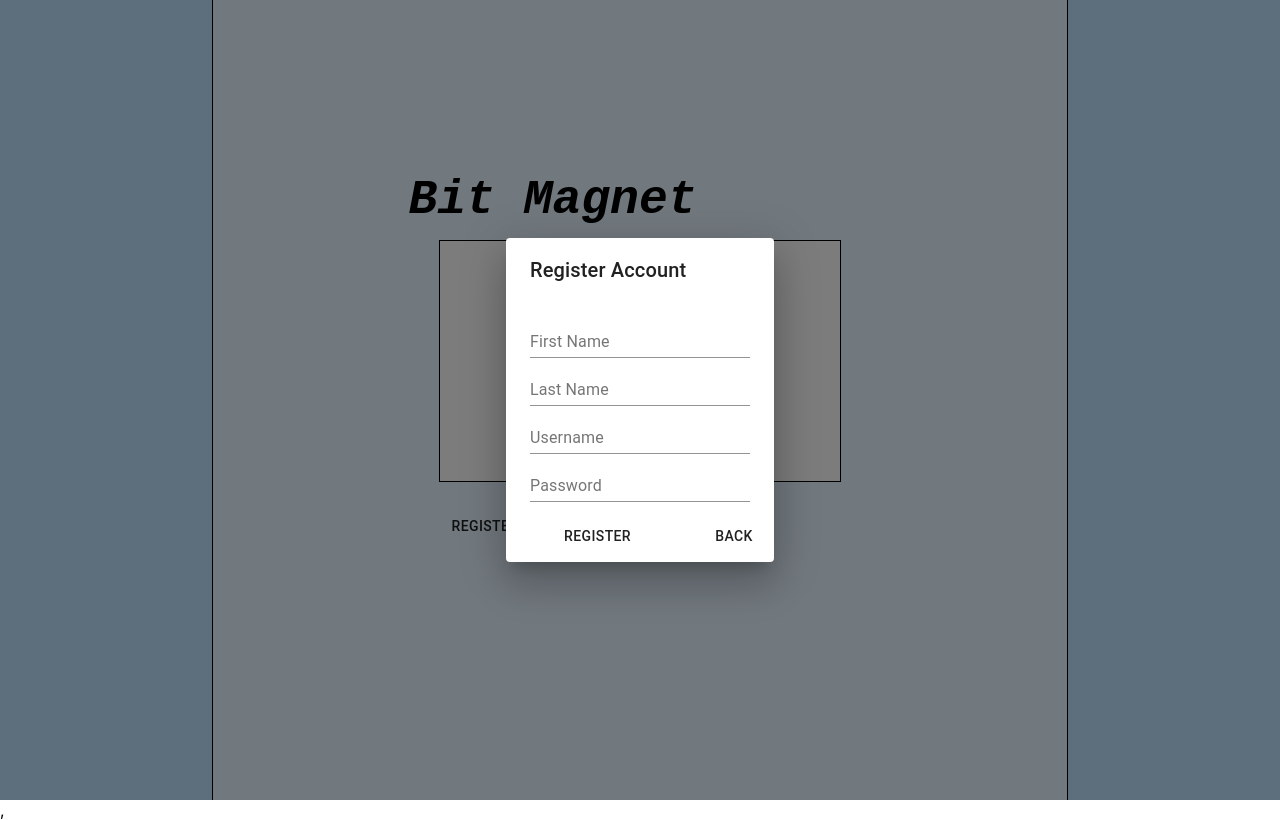
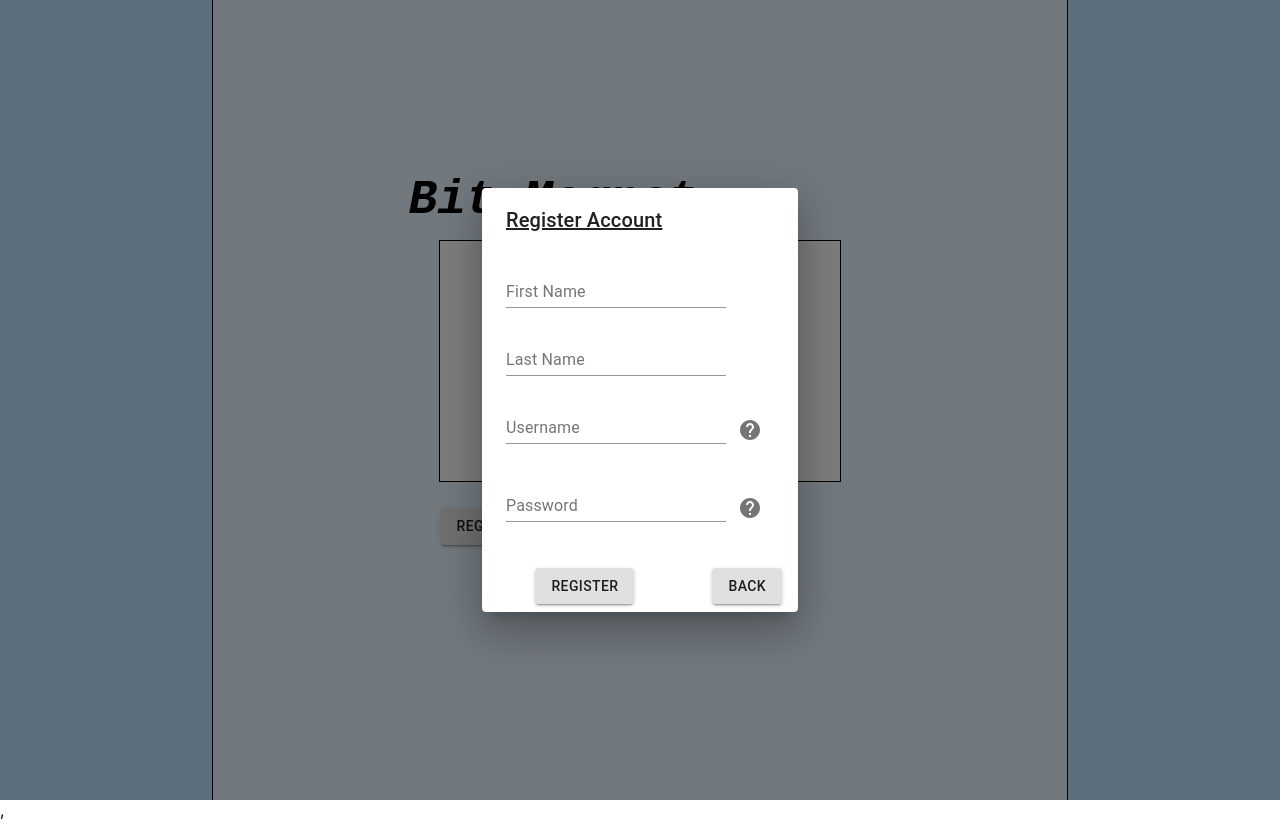
Before and after one commit to jschuckm/BitMagnet, a React (Create React App) app in the folder Frontend/my-app/: page / in a window 1280 px wide. Both pictures are taken after a click on the button "REGISTER". Built offline with nearby package versions, Linux system fonts and the light colour scheme.

Commit message:
Login UI Upgrading

```diff
--- a/Frontend/my-app/src/Login.js
+++ b/Frontend/my-app/src/Login.js
@@ -2,7 +2,8 @@ import React from 'react';
 
 import blue from '@material-ui/core/colors/blue';
 import grey from '@material-ui/core/colors/grey';
-import { TextField, Button, Dialog, DialogTitle, DialogContent, DialogActions, Typography } from '@material-ui/core';
+import { TextField, Button, Dialog, DialogTitle, DialogContent, DialogActions, Typography, IconButton, Divider } from '@material-ui/core';
+import { Help } from '@material-ui/icons';
 import { Redirect } from "react-router-dom";
 
 import './App.css';
@@ -12,12 +13,18 @@ class Login extends React.Component {
         super(props);
         this.handleOpenDialog=this.handleOpenDialog.bind(this);
         this.handleCloseDialog=this.handleCloseDialog.bind(this);
+        this.usernameHoverOpenDialog=this.usernameHoverOpenDialog.bind(this);
+        this.usernameHoverCloseDialog=this.usernameHoverCloseDialog.bind(this);
+        this.passwordHoverOpenDialog=this.passwordHoverOpenDialog.bind(this);
+        this.passwordHoverCloseDialog=this.passwordHoverCloseDialog.bind(this);
         this.registerAuthentication=this.registerAuthentication.bind(this);
         this.loginAuthentication=this.loginAuthentication.bind(this);
         this.state = {
             username: '',
             password: '',
             openDialog: false,
+            usernameOpenDialog: false,
+            passwordOpenDialog: false,
             registeredFirstName: '',
             registeredLastName: '',
             registeredUsername: '',
@@ -34,7 +41,16 @@ class Login extends React.Component {
     }
 
     registerAuthentication(){
-
+      if(this.state.registeredUsername.length < 1 || this.state.registeredUsername.length > 15)
+      {
+        alert("Username must be <b>1-15</b> characters. May contain letters, numbers, or symbols.")
+      }
+      else if(this.state.registeredPassword.length < 5 || this.state.registeredPassword.length > 15)
+      {
+        alert("Password must be <b>1-15</b> characters. May contain letters, numbers, or symbols.")
+      }
+      else
+      {
         try{
           fetch('/auth/register', {
             method: 'POST',
@@ -55,11 +71,11 @@ class Login extends React.Component {
         catch(e){
           console.log(e);
         }
+      }
 
     }
 
     loginAuthentication(){
-
       fetch('auth/login', {
         method: 'POST',
           headers: {
@@ -87,7 +103,22 @@ class Login extends React.Component {
         }
       });
 
+    }
 
+    usernameHoverOpenDialog(){
+      this.setState({usernameOpenDialog: true});
+    }
+
+    usernameHoverCloseDialog(){
+      this.setState({usernameOpenDialog: false});
+    }
+
+    passwordHoverOpenDialog(){
+      this.setState({passwordOpenDialog: true});
+    }
+
+    passwordHoverCloseDialog(){
+      this.setState({passwordOpenDialog: false});
     }
 
     render() {
@@ -111,20 +142,42 @@ class Login extends React.Component {
               borderRight: '1px solid black'
             }}>
               <Dialog open={this.state.openDialog} onClose={this.handleCloseDialog}>
-                <DialogTitle data-testid="title2">Register Account</DialogTitle>
+                <DialogTitle data-testid="title2"><u>Register Account</u></DialogTitle>
                 <DialogContent>
-                  <TextField data-testid="registeredFirstName" onChange={(event) => this.setState({registeredFirstName: event.target.value})} label={"First Name"}/><br></br>
-                  <TextField data-testid="registeredLastName" onChange={(event) => this.setState({registeredLastName: event.target.value})} label={"Last Name"}/><br></br>
-                  <TextField data-testid="registeredUsername" onChange={(event) => this.setState({registeredUsername: event.target.value})} label={"Username"}/><br></br>
+                  <TextField data-testid="registeredFirstName" onChange={(event) => this.setState({registeredFirstName: event.target.value})} label={"First Name"}/><br></br><br></br>
+                  <TextField data-testid="registeredLastName" onChange={(event) => this.setState({registeredLastName: event.target.value})} label={"Last Name"}/><br></br><br></br>
+                  <div style={{ flexDirection: 'row' }}>
+                    <TextField data-testid="registeredUsername" onChange={(event) => this.setState({registeredUsername: event.target.value})} label={"Username"}/>
+                    <IconButton style={{marginTop: '10px'}} onClick={this.usernameHoverOpenDialog}><Help /></IconButton>
+                  </div><br></br>
+                  <div style={{ flexDirection: 'row' }}>
                     <TextField data-testid="registeredPassword" onChange={(event) => this.setState({registeredPassword: event.target.value})} label={"Password"} inputProps={{type: 'password'}}/>
+                    <IconButton style={{marginTop: '10px'}} onClick={this.passwordHoverOpenDialog}><Help /></IconButton>
+                  </div><br></br>
                 </DialogContent>
                 <DialogActions>
-                  <Button data-testid="registerButton2" onClick={this.registerAuthentication} style={{marginRight: '55px'}}>
+                  <Button variant='contained' data-testid="registerButton2" onClick={this.registerAuthentication} style={{marginRight: '70px'}}>
                     Register
                   </Button>
-                  <Button data-testid="backButton" onClick={this.handleCloseDialog}>
+                  <Button variant='contained' data-testid="backButton" onClick={this.handleCloseDialog} style={{marginRight: '8px'}}>
                     Back
                   </Button>
+                </DialogActions>
+              </Dialog>
+              {/*username hover dialog */}
+              <Dialog open={this.state.usernameOpenDialog} onClose={this.usernameHoverCloseDialog}>
+                <DialogContent>
+                  <Typography>Must be <b>1-15</b> characters. May contain letters, numbers, or symbols.</Typography>
+                </DialogContent>
+                <DialogActions>
+                </DialogActions>
+              </Dialog>
+              {/*password hover dialog */}
+              <Dialog open={this.state.passwordOpenDialog} onClose={this.passwordHoverCloseDialog}>
+                <DialogContent>
+                  <Typography>Must be <b>5-15</b> characters. May contain letters, numbers, or symbols.</Typography>
+                </DialogContent>
+                <DialogActions>
                 </DialogActions>
               </Dialog>
               <div style={{
@@ -142,14 +195,14 @@ class Login extends React.Component {
               }}>
                 <TextField data-testid="username" onChange={(event) => this.setState({username: event.target.value})} label={"Username"} style={{marginBottom: '20px', marginTop: '25px'}} />
                 <TextField data-testid="password" onChange={(event) => this.setState({password: event.target.value})} label={"Password"} style={{marginBottom: '20px'}} inputProps={{type: 'password'}} />
-                <Button data-testid="loginButton" onClick={this.loginAuthentication}>
+                <Button variant="contained" style={{marginTop: '20px'}} data-testid="loginButton" onClick={this.loginAuthentication}>
                   Login
                 </Button>
               </div>
               <Typography data-testid="title" variant='h3' style={{marginRight: '175px', marginTop: '-310px', fontFamily: 'Monospace'}}>
                 <em><b>Bit Magnet</b></em>
               </Typography>
-              <Button data-testid="registerButton" style={{marginRight: '310px', marginTop: '280px'}} onClick={this.handleOpenDialog}>
+              <Button variant="contained" data-testid="registerButton" style={{marginRight: '300px', marginTop: '280px'}} onClick={this.handleOpenDialog}>
                 Register
               </Button>
             </div>
```
Lines whose indentation alone changed are shown as unchanged.
